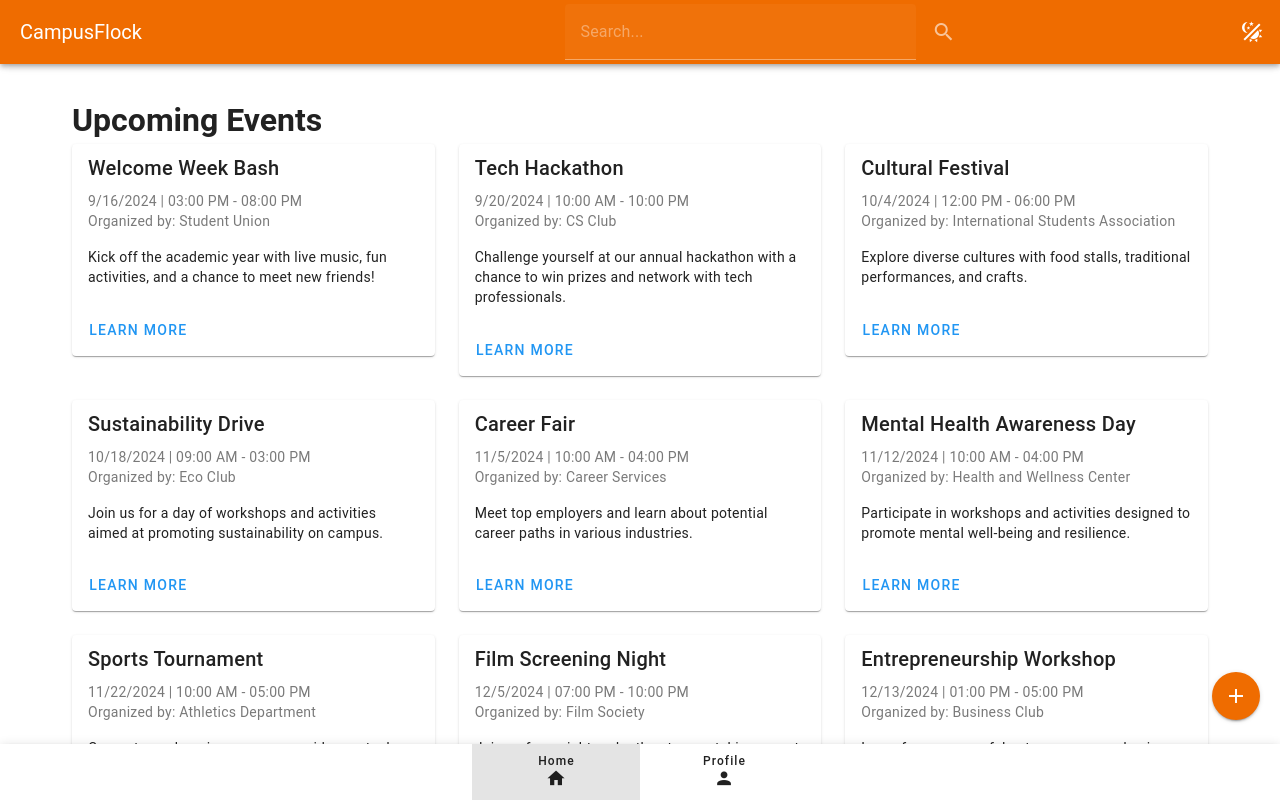
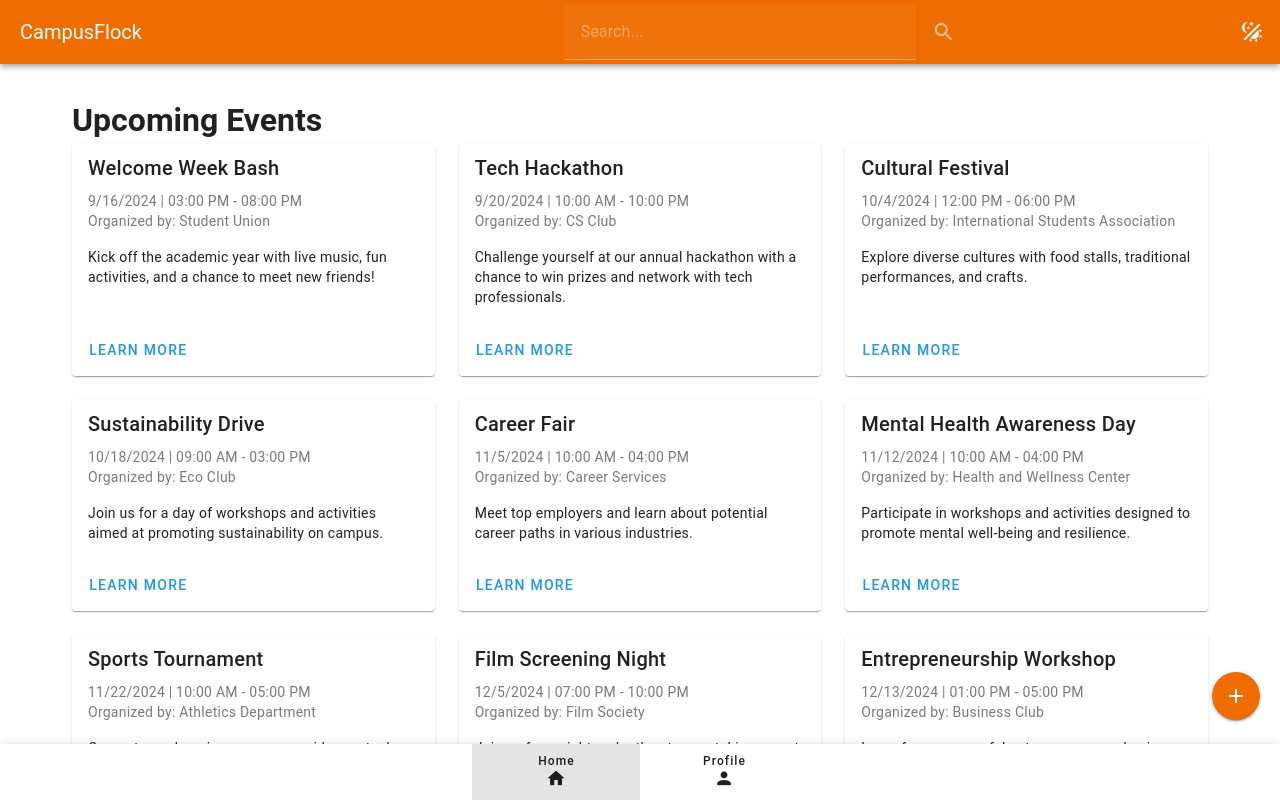
Before and after one commit to sammyfischer/CampusFlock, a Vue app: page /home in a window 1280 px wide. Shown: the top 800 px of the page. Built offline with nearby package versions, Linux system fonts and the light colour scheme.

Commit message:
add eventcard, use eventcard for home and searchpage

```diff
--- /dev/null
+++ b/src/components/EventCard.vue
@@ -0,0 +1,58 @@
+<template>
+    <v-col cols="12" sm="6" md="4">
+      <v-card class="event-card">
+        <v-card-title>{{ event.title }}</v-card-title>
+        <v-card-subtitle>
+          {{ formatDate(event.startTime, { dateOnly: true }) }} |
+          {{ formatDate(event.startTime) }} - {{ formatDate(event.endTime) }}
+          <br>
+          Organized by: {{ event.organizerName }}
+        </v-card-subtitle>
+        <v-card-text class="card-text">{{ event.description }}</v-card-text>
+        <v-card-actions>
+          <v-btn color="blue darken-1" text @click="emitOpen">
+            Learn More
+          </v-btn>
+        </v-card-actions>
+      </v-card>
+    </v-col>
+  </template>
+
+  <script setup>
+  import { defineProps, defineEmits } from 'vue';
+
+  const props = defineProps({
+    event: Object,
+  });
+
+  const emit = defineEmits(['open']);
+
+  function formatDate(isoString, options = {}) {
+    const date = new Date(isoString);
+    if (options.dateOnly) {
+      return date.toLocaleDateString();
+    }
+    return date.toLocaleTimeString([], { hour: '2-digit', minute: '2-digit' });
+  }
+
+  function emitOpen() {
+    emit('open', props.event);
+  }
+  </script>
+
+  <style scoped>
+  .event-card {
+    display: flex;
+    flex-direction: column;
+    height: 100%; /* Ensures all cards are the same height */
+  }
+
+  .card-text {
+    flex: 1; /* Makes the text section flex to fill available space */
+    overflow: hidden; /* Hides overflow text */
+    text-overflow: ellipsis; /* Adds ellipsis to overflow text */
+    display: -webkit-box;
+    -webkit-box-orient: vertical;
+    -webkit-line-clamp: 3; /* Limits the text block to 3 lines */
+  }
+  </style>
--- a/src/views/Home.vue
+++ b/src/views/Home.vue
@@ -2,23 +2,12 @@
   <v-container>
     <h1>Upcoming Events</h1>
     <v-row>
-      <v-col cols="12" sm="6" md="4" v-for="event in sortedEvents" :key="event._id">
-        <v-card>
-          <v-card-title>{{ event.title }}</v-card-title>
-          <v-card-subtitle>
-            {{ formatDate(event.startTime, { dateOnly: true }) }} |
-            {{ formatDate(event.startTime) }} - {{ formatDate(event.endTime) }}
-            <br>
-            Organized by: {{ event.organizerName }}
-          </v-card-subtitle>
-          <v-card-text>{{ event.description }}</v-card-text>
-          <v-card-actions>
-            <v-btn color="blue darken-1" text @click="openDialog(event)">
-              Learn More
-            </v-btn>
-          </v-card-actions>
-        </v-card>
-      </v-col>
+      <EventCard
+        v-for="event in sortedEvents"
+        :key="event._id"
+        :event="event"
+        @open="openDialog"
+      />
     </v-row>
 
     <!-- Dialog for Event Details -->
@@ -46,6 +35,7 @@
 
 <script setup>
 import { ref, onMounted } from 'vue';
+import EventCard from '@/components/EventCard.vue';  // Adjust path if necessary
 import events from '@/data/events.json';
 import organizers from '@/data/organizers.json';
 
@@ -62,7 +52,7 @@ function formatDate(isoString, options = {}) {
 }
 
 function openDialog(event) {
-  currentEvent.value = event; // Also include organizer details when loaded
+  currentEvent.value = {...event, organizerName: organizers[event.userID]?.username || 'Unknown Organizer'};
   dialog.value = true;
 }
 
--- a/src/views/SearchPage.vue
+++ b/src/views/SearchPage.vue
@@ -1,22 +1,48 @@
 <template>
   <v-container>
     <h1>Search Results for "{{ $route.query.query }}"</h1>
-    <v-list>
-      <v-list-item v-for="event in filteredEvents" :key="event._id">
-        <v-list-item-title>{{ event.title }}</v-list-item-title>
-        <v-list-item-subtitle>{{ event.userID }}</v-list-item-subtitle>
-        <v-list-item-subtitle>{{ event.description }}</v-list-item-subtitle>
-      </v-list-item>
-    </v-list>
+    <v-row>
+      <EventCard
+        v-for="event in filteredEvents"
+        :key="event._id"
+        :event="event"
+        @open="openDialog"
+      />
+    </v-row>
+
+    <!-- Dialog for Event Details -->
+    <v-dialog v-model="dialog" persistent max-width="600px">
+      <v-card>
+        <v-card-title class="text-h5">{{ currentEvent.title }}</v-card-title>
+        <v-card-subtitle>
+          Date: {{ formatDate(currentEvent.startTime, { dateOnly: true }) }}
+          <br>
+          Start: {{ formatDate(currentEvent.startTime) }} - End: {{ formatDate(currentEvent.endTime) }}
+          <br>
+          Organized by: {{ currentEvent.organizerName }}
+        </v-card-subtitle>
+        <v-card-text>{{ currentEvent.extendedDescription }}</v-card-text>
+        <v-card-actions>
+          <v-spacer></v-spacer>
+          <v-btn color="red darken-1" text @click="closeDialog">
+            Close
+          </v-btn>
+        </v-card-actions>
+      </v-card>
+    </v-dialog>
   </v-container>
 </template>
 
 <script setup>
-import { computed } from 'vue';
+import { ref, computed } from 'vue';
 import { useRoute } from 'vue-router';
-import events from '@/data/events.json';  // Ensure this path is correct
+import EventCard from '@/components/EventCard.vue'; // Adjust path if necessary
+import events from '@/data/events.json'; // Ensure path is correct
+import organizers from '@/data/organizers.json'; // Ensure path is correct
 
 const route = useRoute();
+const dialog = ref(false);
+const currentEvent = ref({});
 
 const filteredEvents = computed(() => {
   const searchQuery = route.query.query?.toLowerCase();
@@ -24,11 +50,30 @@ const filteredEvents = computed(() => {
     event.title.toLowerCase().includes(searchQuery) ||
     event.userID.toLowerCase().includes(searchQuery) ||
     event.description.toLowerCase().includes(searchQuery)
-  );
+  ).map(event => ({
+    ...event,
+    organizerName: organizers[event.userID]?.username || 'Unknown Organizer'
+  }));
 });
 
+function formatDate(isoString, options = {}) {
+  const date = new Date(isoString);
+  if (options.dateOnly) {
+    return date.toLocaleDateString();
+  }
+  return date.toLocaleTimeString([], { hour: '2-digit', minute: '2-digit' });
+}
+
+function openDialog(event) {
+  currentEvent.value = {...event, organizerName: organizers[event.userID]?.username || 'Unknown Organizer', extendedDescription: event.extendedDescription || "No extended description available."};
+  dialog.value = true;
+}
+
+function closeDialog() {
+  dialog.value = false;
+}
 </script>
 
 <style scoped>
-/* Add styles specific to the search page here */
+/* Styles specific to this search page */
 </style>
```
